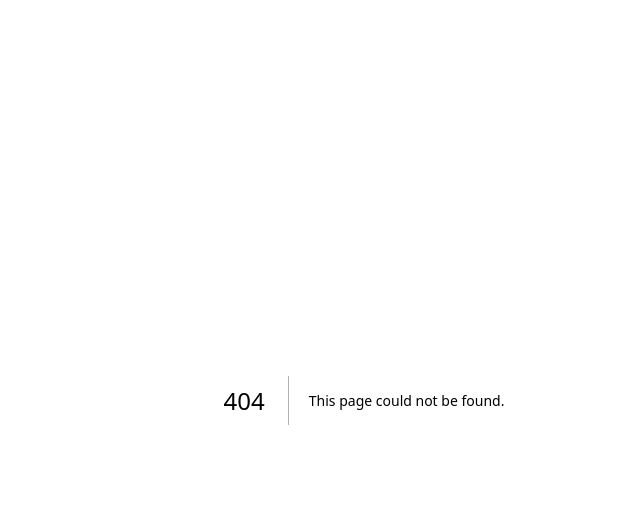
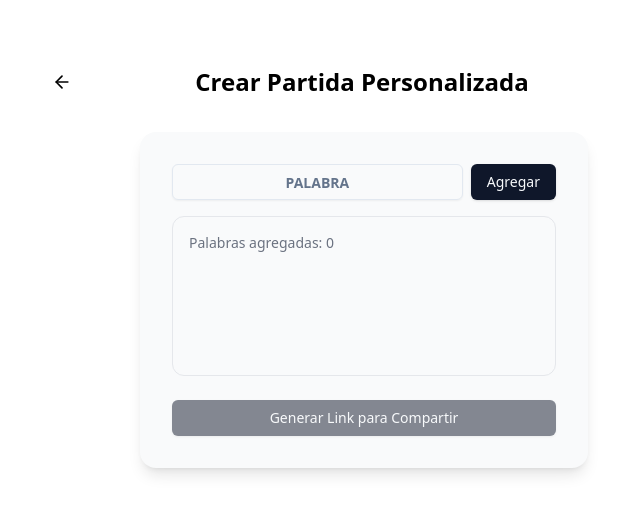
Before and after one commit to PolCarva/wordle-infinito, a Next.js app: page /create in a window 1280 px wide. Before the commit this address had no page. Shown: the top 514 px of the page, without its empty margins (276-916 px from the left). Built offline with nearby package versions, Linux system fonts and the light colour scheme.

Commit message:
Add custom word support and create custom game mode button

```diff
--- a/app/components/game/Menu.tsx
+++ b/app/components/game/Menu.tsx
@@ -2,7 +2,7 @@
 
 import { Button } from "@/app/components/ui/button";
 import { Input } from "@/app/components/ui/input";
-import { InfinityIcon, Dices, AlertCircle } from "lucide-react";
+import { InfinityIcon, Dices, AlertCircle, PlusCircle } from "lucide-react";
 import { WORD_LIST } from "@/app/word-list";
 import { ACCEPTED_WORDS } from "@/app/accepted-words";
 import { useState } from "react";
@@ -14,6 +14,7 @@ import {
   DialogDescription,
   DialogFooter
 } from "../ui/dialog";
+import Link from "next/link";
 
 interface MenuProps {
   boardCount: number | '';
@@ -181,6 +182,7 @@ export function Menu({
             </div>
           </div>
 
+          <div className="flex flex-col gap-3">
             <Button
               onClick={onStart}
               className="w-full bg-green-500 hover:bg-green-500/90 text-white shadow-[0_6px_0_0_#16a34a] active:translate-y-1 active:shadow-[0_4px_0_0_#16a34a] transition-all"
@@ -188,6 +190,18 @@ export function Menu({
             >
               Empezar a Jugar
             </Button>
+
+            <Link href="/create" className="w-full">
+              <Button
+                variant="outline"
+                className="w-full border-2 border-yellow-500 text-yellow-600 hover:bg-yellow-50 dark:text-yellow-500 bg-transparent dark:hover:bg-yellow-950/20"
+                size="lg"
+              >
+                <PlusCircle className="w-5 h-5 mr-2" />
+                Crear Partida Personalizada
+              </Button>
+            </Link>
+          </div>
 
           <div className="bg-gray-100 dark:bg-gray-700/50 p-4 rounded-xl space-y-3">
             <h3 className="font-semibold">Cómo jugar:</h3>
--- /dev/null
+++ b/app/create/page.tsx
@@ -0,0 +1,118 @@
+"use client";
+
+import { useState } from "react";
+import { Button } from "@/app/components/ui/button";
+import { Input } from "@/app/components/ui/input";
+import { AlertCircle, ArrowLeft } from "lucide-react";
+import Link from "next/link";
+
+export default function CreatePage() {
+  const [words, setWords] = useState<string[]>([]);
+  const [currentWord, setCurrentWord] = useState("");
+  const [error, setError] = useState<string | null>(null);
+
+  const handleAddWord = () => {
+    const word = currentWord.toUpperCase();
+
+    if (word.length !== 5) {
+      setError("La palabra debe tener 5 letras");
+      return;
+    }
+
+    // Validamos que solo contenga letras válidas
+    if (!/^[A-ZÑ]{5}$/.test(word)) {
+      setError("Solo se permiten letras");
+      return;
+    }
+
+    if (words.includes(word)) {
+      setError("Esta palabra ya está en la lista");
+      return;
+    }
+
+    setWords([...words, word]);
+    setCurrentWord("");
+    setError(null);
+  };
+
+  const handleShare = () => {
+    if (words.length === 0) {
+      setError("Agrega al menos una palabra");
+      return;
+    }
+
+    // Usamos btoa pero reemplazamos caracteres no seguros para URLs
+    const encodedWords = btoa(words.join(","))
+      .replace(/\+/g, '-')
+      .replace(/\//g, '_')
+      .replace(/=/g, '');
+    const url = `${window.location.origin}/custom/${encodedWords}`;
+
+    navigator.clipboard.writeText(url);
+    setError("¡Link copiado al portapapeles!");
+  };
+
+  return (
+    <div className="flex flex-col items-center gap-8 w-full max-w-2xl mx-auto p-4 pt-16">
+      <div className="w-full flex justify-between items-center">
+        <Link href="/">
+          <Button variant="ghost" size="icon">
+            <ArrowLeft className="w-6 h-6" />
+          </Button>
+        </Link>
+        <h1 className="text-2xl font-bold">Crear Partida Personalizada</h1>
+        <div className="w-10" />
+      </div>
+
+      <div className="bg-gray-50 dark:bg-gray-800 p-8 rounded-2xl shadow-lg w-full max-w-md space-y-6">
+        <div className="space-y-4">
+          <div className="flex gap-2">
+            <Input
+              value={currentWord}
+              onChange={(e) => {
+                setCurrentWord(e.target.value.toUpperCase());
+                setError(null);
+              }}
+              placeholder="PALABRA"
+              maxLength={5}
+              className="text-2xl font-bold text-center uppercase"
+              onKeyDown={(e) => e.key === "Enter" && handleAddWord()}
+            />
+            <Button onClick={handleAddWord}>Agregar</Button>
+          </div>
+
+          {error && (
+            <div className="flex items-center gap-2 text-sm text-red-500">
+              <AlertCircle className="w-4 h-4" />
+              {error}
+            </div>
+          )}
+
+          <div className="border rounded-xl p-4 min-h-40 space-y-2">
+            <div className="text-sm text-gray-500 dark:text-gray-400">
+              Palabras agregadas: {words.length}
+            </div>
+            <div className="flex flex-wrap gap-2">
+              {words.map((word, i) => (
+                <div
+                  key={i}
+                  className="bg-green-100 dark:bg-green-900/20 text-green-800 dark:text-green-200 px-3 py-1 rounded-full text-sm font-medium"
+                >
+                  {word}
+                </div>
+              ))}
+            </div>
+          </div>
+        </div>
+
+        <Button
+          onClick={handleShare}
+          className="w-full"
+          disabled={words.length === 0}
+        >
+          Generar Link para Compartir
+        </Button>
+      </div>
+    </div>
+  );
+}
--- /dev/null
+++ b/app/custom/[words]/page.tsx
@@ -0,0 +1,60 @@
+"use client";
+
+import Game from "@/app/game";
+import { useEffect, useState } from "react";
+import { ACCEPTED_WORDS } from "@/app/accepted-words";
+import { AlertCircle } from "lucide-react";
+import Link from "next/link";
+import { Button } from "@/app/components/ui/button";
+
+export default function CustomGamePage({
+  params,
+}: {
+  params: { words: string };
+}) {
+  const [error, setError] = useState<string | null>(null);
+  const [words, setWords] = useState<string[]>([]);
+
+  useEffect(() => {
+    try {
+      const base64 = params.words
+        .replace(/-/g, '+')
+        .replace(/_/g, '/');
+      const padding = '='.repeat((4 - base64.length % 4) % 4);
+      const decodedWords = atob(base64 + padding).split(",");
+
+      // Solo validamos que sean palabras de 5 letras con caracteres válidos
+      const invalidWords = decodedWords.filter(word => !/^[A-ZÑ]{5}$/.test(word));
+
+      if (invalidWords.length > 0) {
+        setError("El link contiene palabras inválidas");
+        return;
+      }
+
+      setWords(decodedWords);
+    } catch (e) {
+      console.error(e);
+      setError("Link inválido");
+    }
+  }, [params.words]);
+
+  if (error) {
+    return (
+      <div className="flex flex-col items-center justify-center min-h-svh gap-4 p-4">
+        <div className="flex items-center gap-2 text-red-500">
+          <AlertCircle className="w-6 h-6" />
+          {error}
+        </div>
+        <Link href="/">
+          <Button>Volver al inicio</Button>
+        </Link>
+      </div>
+    );
+  }
+
+  if (words.length === 0) {
+    return null;
+  }
+
+  return <Game customWords={words} />;
+}
--- a/app/game.tsx
+++ b/app/game.tsx
@@ -12,7 +12,11 @@ import { getRandomWords } from "./utils/game-utils";
 import { Nav } from "./components/game/Nav";
 import { Menu } from "./components/game/Menu";
 
-export default function Game() {
+interface GameProps {
+  customWords?: string[];
+}
+
+export default function Game({ customWords }: GameProps) {
   const [started, setStarted] = useState(false);
   const [boardCount, setBoardCount] = useState<number | ''>(2);
   const [useRareWords, setUseRareWords] = useState(false);
@@ -27,7 +31,7 @@ export default function Game() {
 
   const initializeGame = () => {
     const finalBoardCount = typeof boardCount === 'number' ? boardCount : 1;
-    const words = getRandomWords(finalBoardCount, useRareWords);
+    const words = customWords || getRandomWords(finalBoardCount, useRareWords);
     setGameState({
       boards: words.map((word) => ({
         word,
@@ -37,7 +41,7 @@ export default function Game() {
       currentGuess: "",
       gameOver: false,
       won: false,
-      maxAttempts: finalBoardCount + 5,
+      maxAttempts: words.length + 5,
       remainingLives: 5,
       showEndModal: false,
     });
@@ -45,12 +49,38 @@ export default function Game() {
     setError(null);
   };
 
+  useEffect(() => {
+    if (customWords) {
+      setBoardCount(customWords.length);
+      initializeGame();
+    }
+  }, [customWords]);
+
+  // Agregamos las palabras custom al diccionario temporalmente
+  useEffect(() => {
+    if (customWords) {
+      const newWords = customWords.filter(word => !ACCEPTED_WORDS.includes(word));
+      if (newWords.length > 0) {
+        // Creamos una copia temporal del array para no mutar el original
+        const tempAcceptedWords = [...ACCEPTED_WORDS, ...newWords];
+        // Reemplazamos la referencia al array original
+        (window as any).__TEMP_ACCEPTED_WORDS = tempAcceptedWords;
+      }
+    }
+
+    return () => {
+      // Limpiamos al desmontar
+      delete (window as any).__TEMP_ACCEPTED_WORDS;
+    };
+  }, [customWords]);
+
   const handleGuess = useCallback(() => {
     if (!gameState || gameState.currentGuess.length !== 5) return;
 
     const normalizedGuess = gameState.currentGuess.toUpperCase();
+    const acceptedWords = (window as any).__TEMP_ACCEPTED_WORDS || ACCEPTED_WORDS;
 
-    if (!ACCEPTED_WORDS.includes(normalizedGuess)) {
+    if (!acceptedWords.includes(normalizedGuess)) {
       setError("Palabra no encontrada");
       return;
     }
```
Lines whose indentation alone changed are shown as unchanged.
